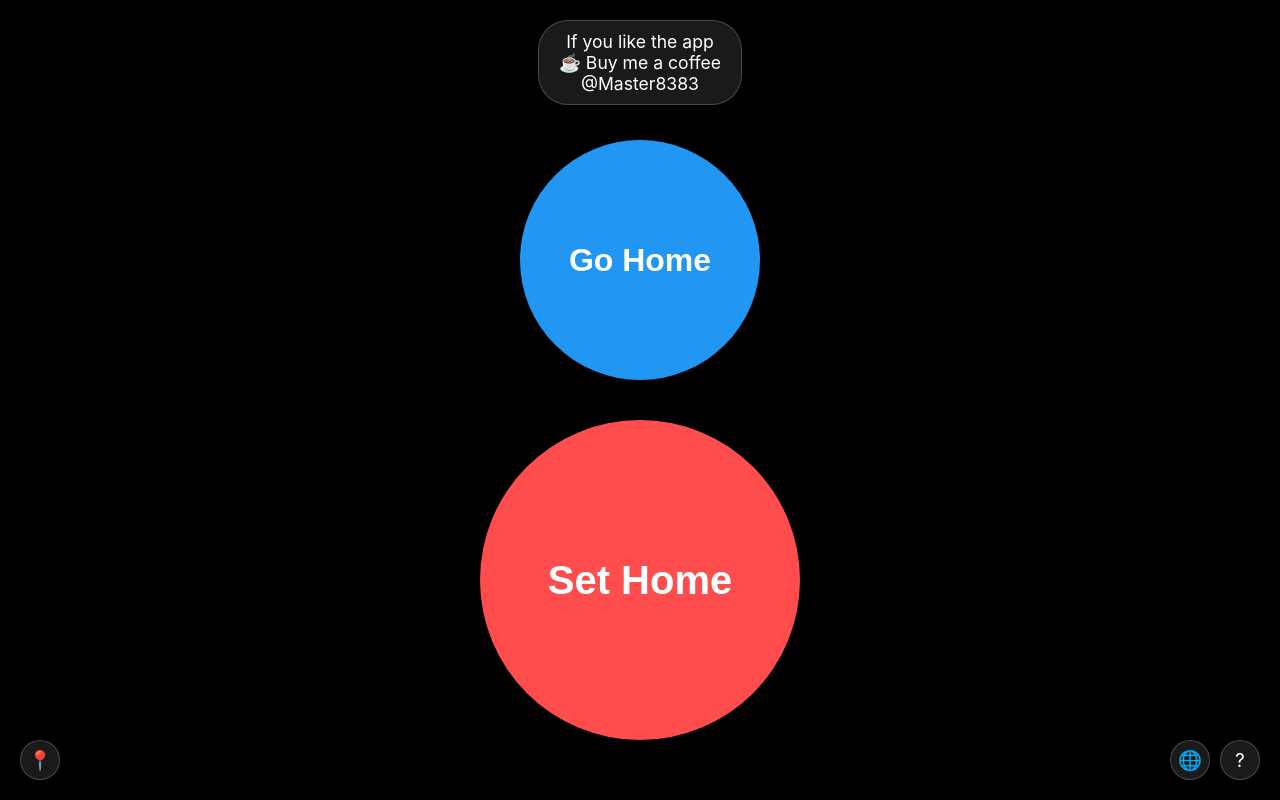
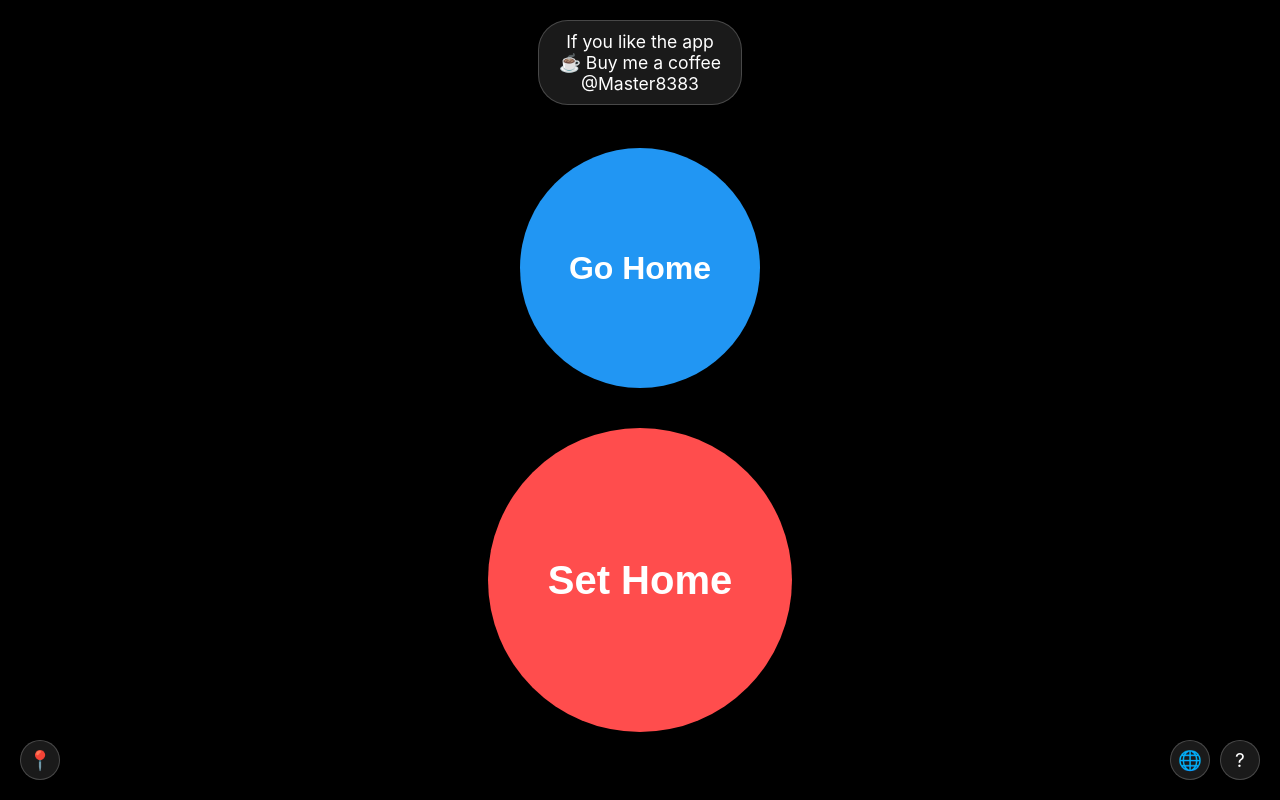
Before and after one commit to alternatief1983/set-home-go-home, a plain HTML site: page index.html in a window 1280 px wide. Drawn offline with nearby package versions, Linux system fonts and the light colour scheme.

Commit message:
Add files via upload

```diff
--- a/index.html
+++ b/index.html
@@ -428,10 +428,10 @@
         }
 
         .circle-btn {
-            width: 40vh;
-            height: 40vh;
-            max-width: 80vw;
-            max-height: 80vw;
+            width: 38vh;
+            height: 38vh;
+            max-width: 75vw;
+            max-height: 75vw;
             border-radius: 50%;
             border: none;
             color: var(--white);
--- a/sw.js
+++ b/sw.js
@@ -1,4 +1,4 @@
-const CACHE_NAME = 'set-home-v12';
+const CACHE_NAME = 'set-home-v13';
 const ASSETS = [
   './',
   './index.html',
```
